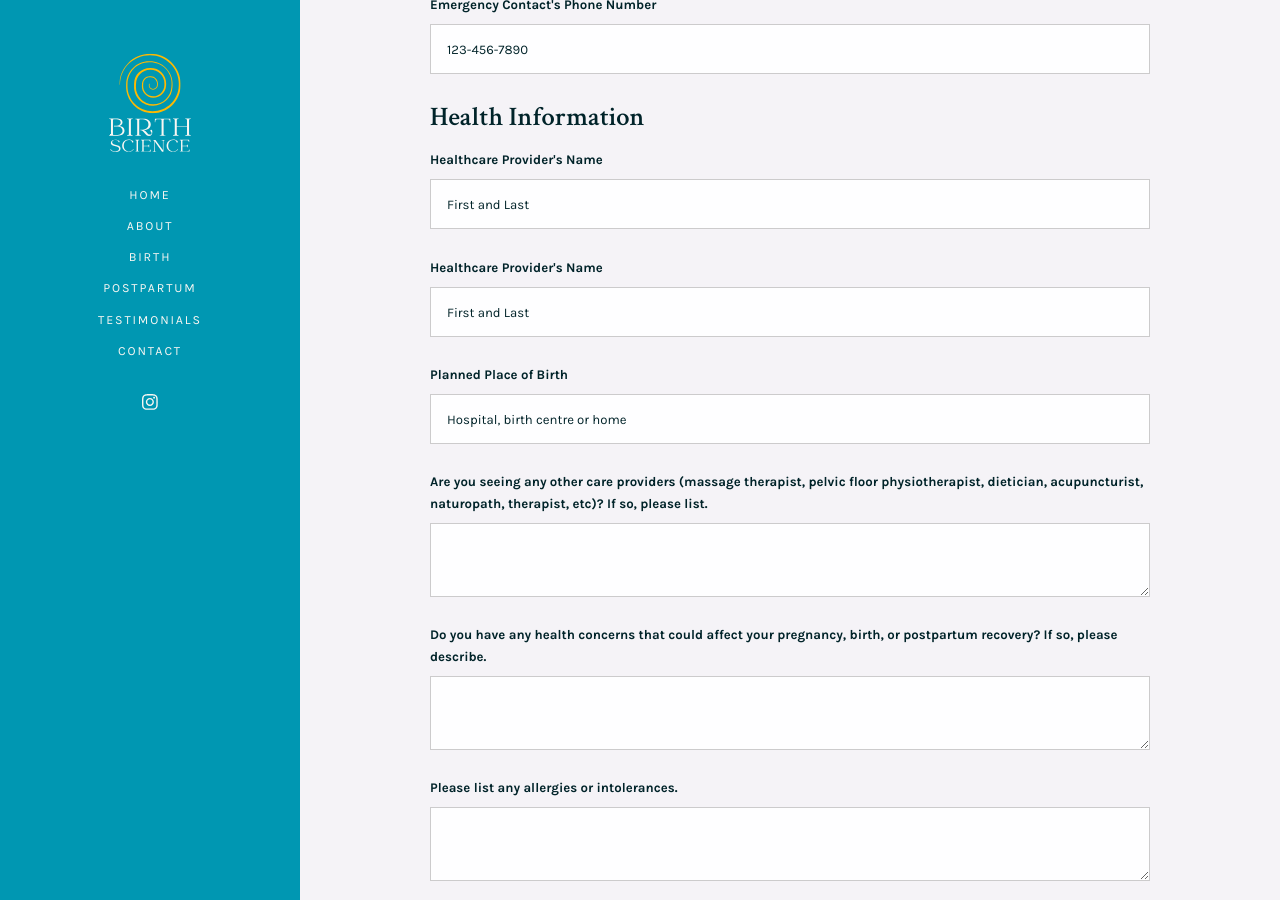
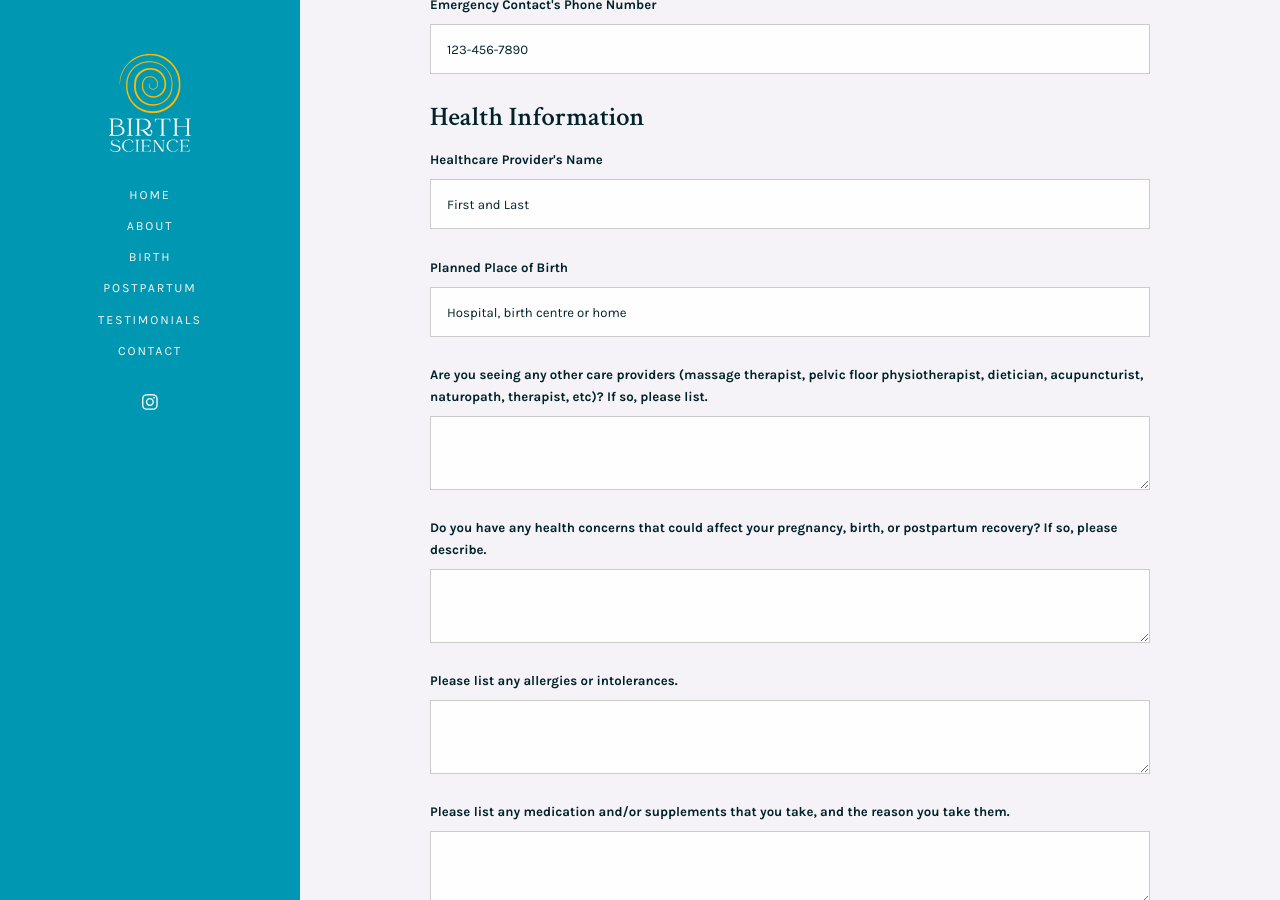
Before and after one commit to mch3rry/mypage, a Jekyll site: the page built from intake.md, in a window 1280 px wide and 900 px high, scrolled down 1168 px. Built offline with Jekyll 4.4.1, drawn with Linux system fonts in a browser that asks for light colours.

Commit message:
Update intake.md

```diff
--- a/intake.md
+++ b/intake.md
@@ -36,8 +36,6 @@
     <label for="emergency-phone">Emergency Contact's Phone Number</label>
     <input type="text" name="emergency-phone" id="emergency-phone" placeholder="123-456-7890" required="">
     <h3>Health Information</h3>
-    <label for="HCP">Healthcare Provider's Name</label>
-    <input type="text" name="HCP" id="HCP" placeholder="First and Last" required="">
     <label for="HCP">Healthcare Provider's Name</label>
     <input type="text" name="HCP" id="HCP" placeholder="First and Last" required="">
     <label for="birthplace">Planned Place of Birth</label>
```
